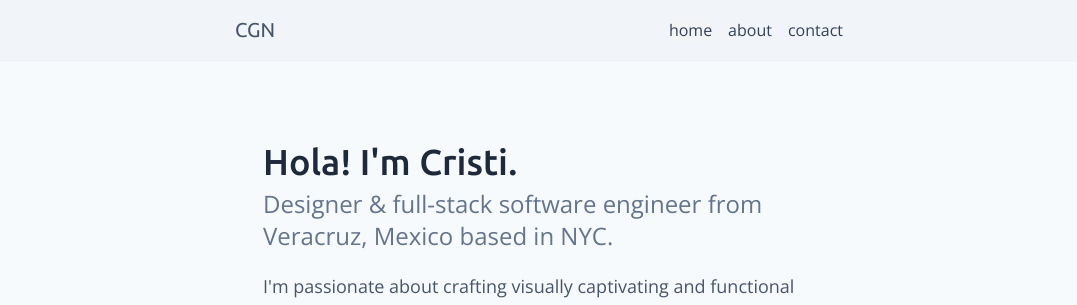
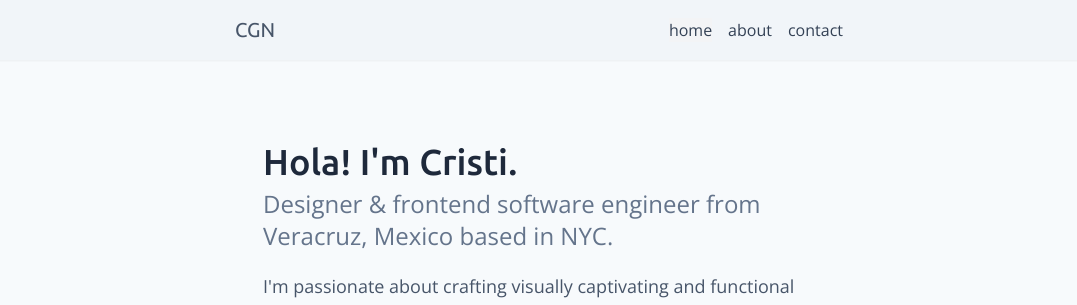
Before and after one commit to justbycris/se-portfolio, a React (Vite) app: page / in a window 1280 px wide. Shown: the top 305 px of the page, without its empty margins (101-1178 px from the left). Built offline with nearby package versions, Linux system fonts and the light colour scheme.

Commit message:
edit-bio

```diff
--- a/src/Pages/Home.jsx
+++ b/src/Pages/Home.jsx
@@ -12,7 +12,7 @@ export default function Home() {
       <Header/>
         <Text
     header={"Hola! I'm Cristi." }
-    subtitle={"Designer & full-stack software engineer from Veracruz, Mexico based in NYC."}
+    subtitle={"Designer & frontend software engineer from Veracruz, Mexico based in NYC."}
     copy={"I'm passionate about crafting visually captivating and functional designs. I adapt quickly to new tools and trends, delivering high quality designs and web applications."}
     />
     <Button buttonLink="/about" label="Learn More"></Button>
```
